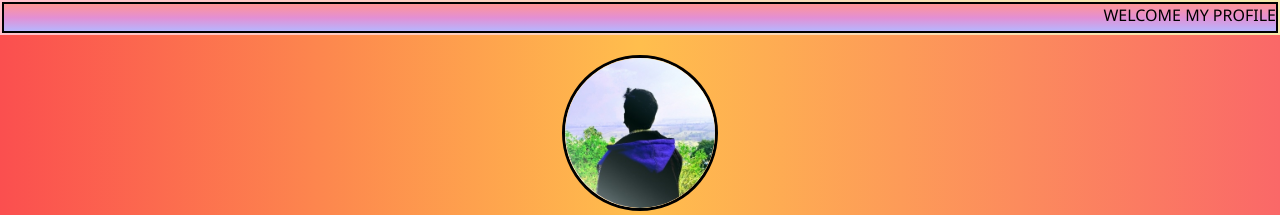
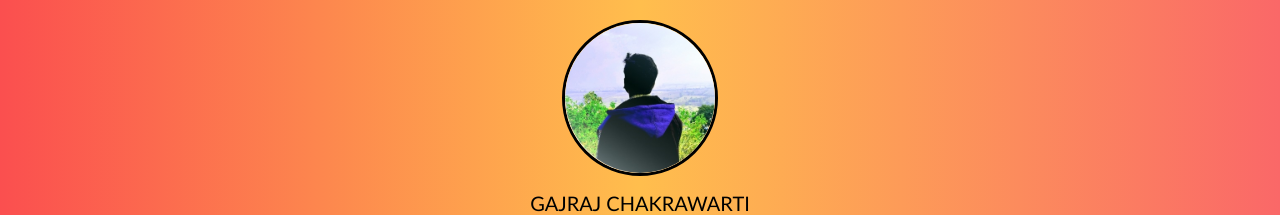
Before and after one commit to gajraj-chakrawarti-12/About, a plain HTML site: page index.html in a window 1280 px wide. Shown: the top 215 px of the page. Drawn offline with Linux system fonts and the light colour scheme.

Commit message:
delete header

```diff
--- a/index.html
+++ b/index.html
@@ -9,9 +9,6 @@
 </head>
 
 <body>
-    <header>
-        <marquee behavior="alternate" direction="left">WELCOME MY PROFILE</marquee>
-    </header>
     <main>
         <div id="frame">
             <div id="profilePic">
```
